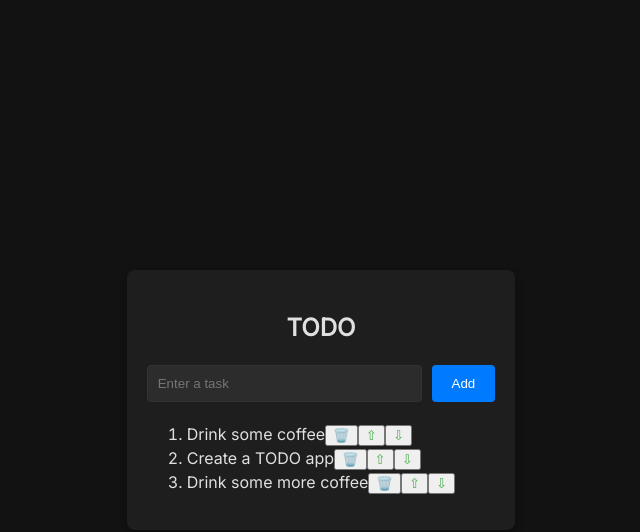
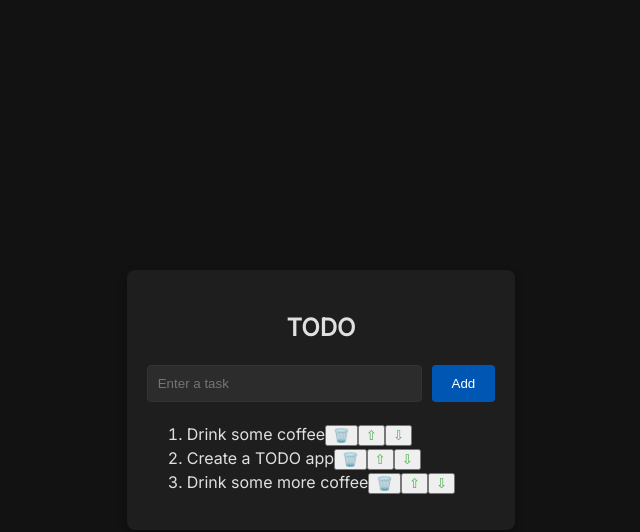
Before and after one commit to sayedihashimi/todojswebapp, a React (Vite) app in the folder todowebapp/: page / in a window 1280 px wide. In both pictures the pointer is over the button "Add". Shown: the top 532 px of the page, without its empty margins (339-979 px from the left). Built offline with nearby package versions, Linux system fonts and the light colour scheme.

Commit message:
Update todowebapp/src/components/TodoList.css
Co-authored-by: Kat Marchán <kzm@zkat.tech>

```diff
--- a/todowebapp/src/components/TodoList.css
+++ b/todowebapp/src/components/TodoList.css
@@ -37,7 +37,7 @@
     cursor: pointer;
 }
 
-#todo-input .add-button:hover {
+.todo-input .add-button:hover {
     background-color: #0056b3;
 }
 
```
